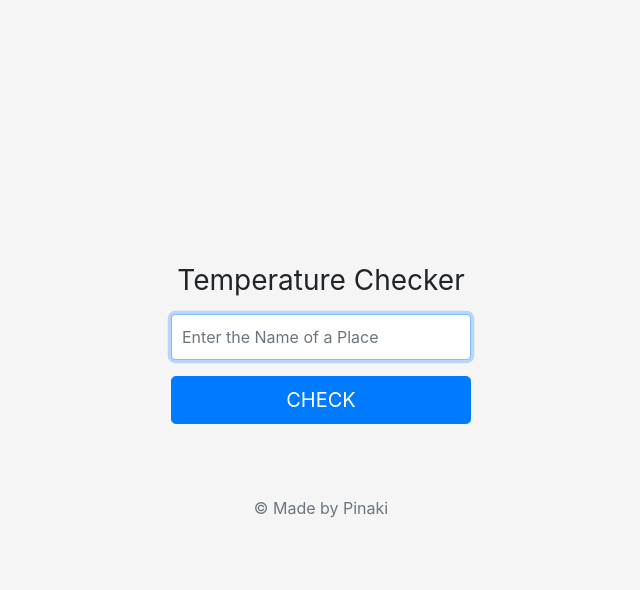
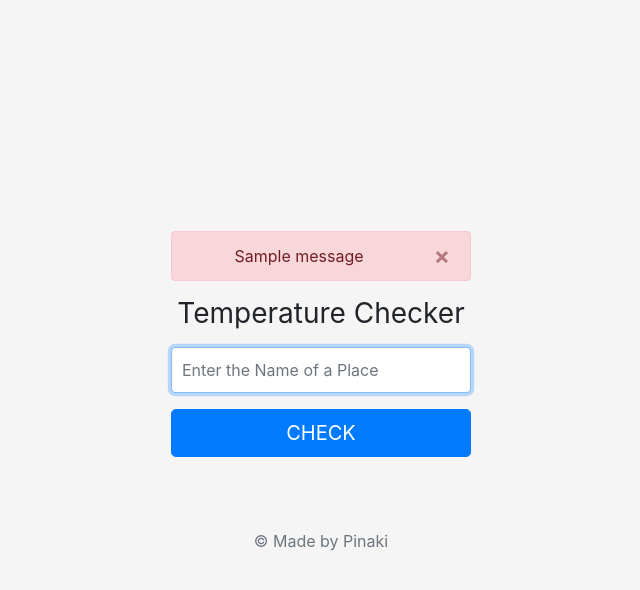
Before and after one commit to pinakipb2/flask-temp-checker-api, a Flask app: page / in a window 1280 px wide. Shown: the top 590 px of the page, without its empty margins (319-959 px from the left). Run offline with Flask 2, Linux system fonts and the light colour scheme; one stand-in notice (Sample message) is shown; some libraries are stand-ins or nearby versions.

Commit message:
Managed Gibberish

```diff
--- a/templates/index.html
+++ b/templates/index.html
@@ -81,7 +81,21 @@
   </head>
   <body class="text-center">
 
+
+
  <form class="form-signin" method="POST" action="/">
+ 	  	{% with messages = get_flashed_messages() %}
+  {% if messages %}
+  <div class="alert alert-danger alert-dismissible fade show" role="alert">
+    {% for message in messages %}
+      {{ message }}
+    {% endfor %}
+  <button type="button" class="close" data-dismiss="alert" aria-label="Close">
+    <span aria-hidden="true">&times;</span>
+  </button>
+</div>
+  {% endif %}
+{% endwith %}
   <h1 class="h3 mb-3 font-weight-normal">Temperature Checker</h1>
   <label for="inputEmail" class="sr-only">Enter the Name of a Place</label>
   <input type="text" id="inputEmail" class="form-control" placeholder="Enter the Name of a Place"  name="place" required autofocus>
```
